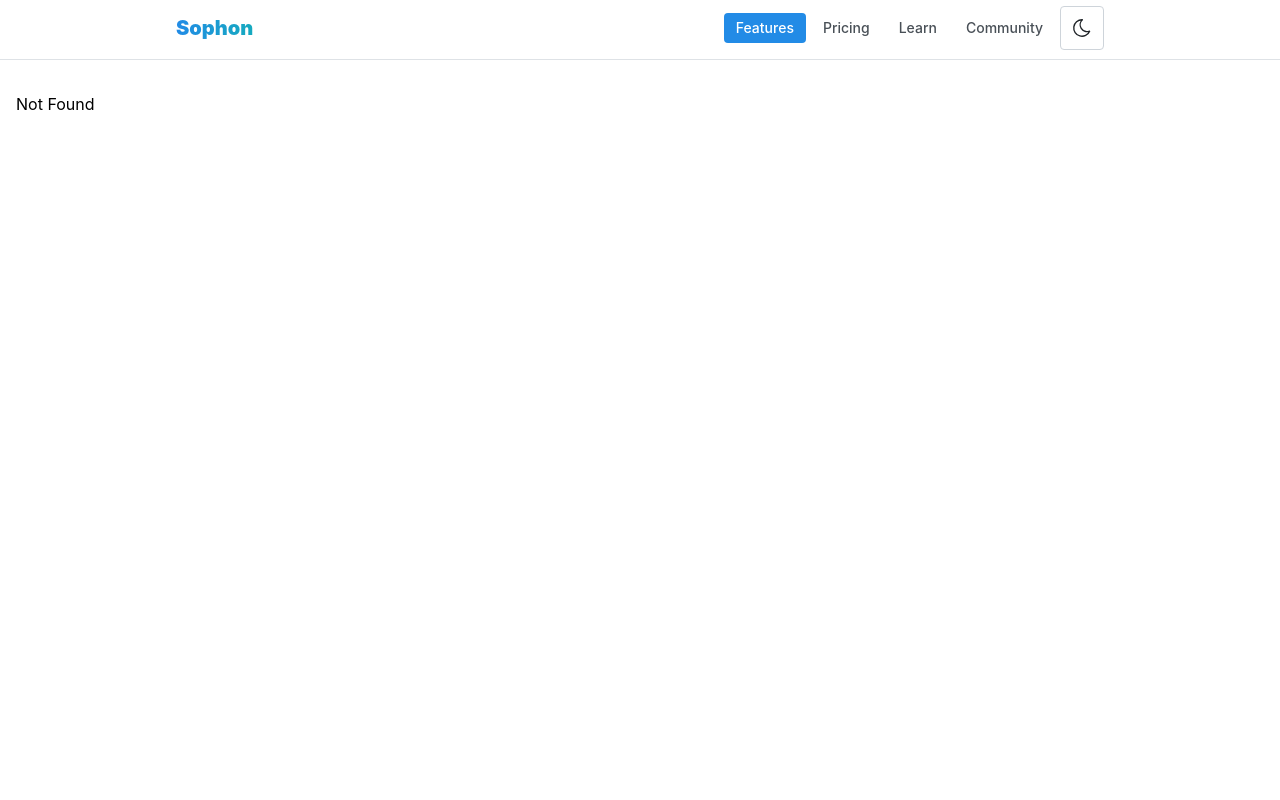
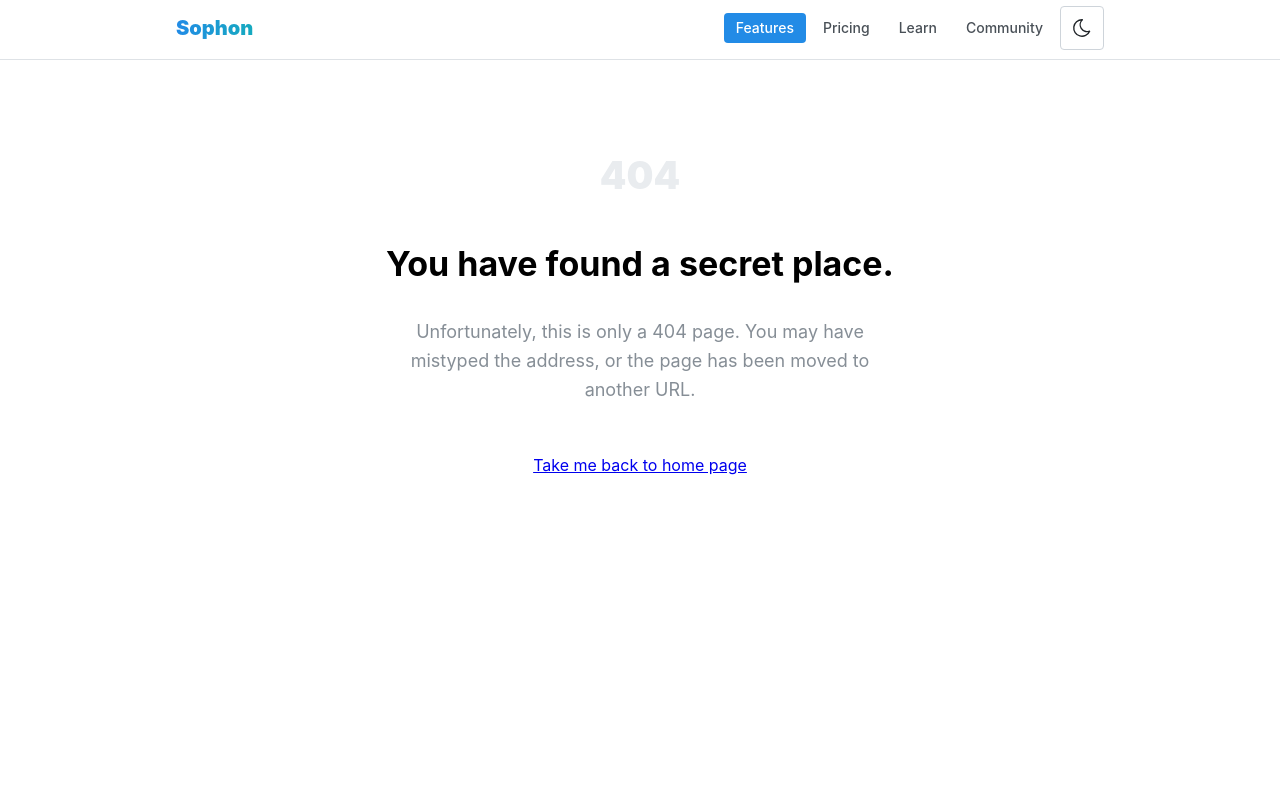
Before and after one commit to paulichdom/sophon-blog, a React (Vite) app: page /login in a window 1280 px wide. Before the commit this address had no page. Shown: the top 800 px of the page. Built offline with nearby package versions, Linux system fonts and the light colour scheme.

Commit message:
remove obsolite router impl, and streamline routing structure

```diff
--- a/src/App.tsx
+++ b/src/App.tsx
@@ -1,24 +1,38 @@
 import { QueryClient, QueryClientProvider } from '@tanstack/react-query';
-import { ReactQueryDevtools } from '@tanstack/react-query-devtools';
-import { Outlet } from '@tanstack/react-router';
-import { TanStackRouterDevtools } from '@tanstack/react-router-devtools';
+import { createRouter, RouterProvider } from '@tanstack/react-router';
 import { MantineProvider } from '@mantine/core';
-import { MainLayout } from './components/MainLayout/MainLayout';
+import { routeTree } from './routeTree.gen';
 import { theme } from './theme';
 
 import '@mantine/core/styles.css';
 
 const queryClinet = new QueryClient();
 
+// Set up a Router instance
+const router = createRouter({
+  routeTree,
+  context: {
+    queryClient: queryClinet,
+  },
+  defaultPreload: 'intent',
+  // Since we're using React Query, we don't want loader calls to ever be stale
+  // This will ensure that the loader is always called when the route is preloaded or visited
+  defaultPreloadStaleTime: 0,
+  scrollRestoration: true,
+})
+
+// Register things for typesafety
+declare module '@tanstack/react-router' {
+  interface Register {
+    router: typeof router;
+  }
+}
+
 export const App = () => {
   return (
     <QueryClientProvider client={queryClinet}>
       <MantineProvider theme={theme}>
-        <MainLayout>
-          <Outlet />
-        </MainLayout>
-        <TanStackRouterDevtools initialIsOpen={false} />
-        <ReactQueryDevtools initialIsOpen={false} />
+        <RouterProvider router={router} />
       </MantineProvider>
     </QueryClientProvider>
   );
--- /dev/null
+++ b/src/components/NotFound/NotFound.module.css
@@ -0,0 +1,35 @@
+.root {
+  padding-top: 80px;
+  padding-bottom: 80px;
+}
+
+.label {
+  text-align: center;
+  font-weight: 900;
+  font-size: 38px;
+  line-height: 1;
+  margin-bottom: calc(1.5 * var(--mantine-spacing-xl));
+  color: var(--mantine-color-gray-2);
+
+  @media (max-width: $mantine-breakpoint-sm) {
+    font-size: 32px;
+  }
+}
+
+.description {
+  max-width: 500px;
+  margin: auto;
+  margin-top: var(--mantine-spacing-xl);
+  margin-bottom: calc(1.5 * var(--mantine-spacing-xl));
+}
+
+.title {
+  font-family: 'Greycliff CF', var(--mantine-font-family);
+  text-align: center;
+  font-weight: 900;
+  font-size: 38px;
+
+  @media (max-width: $mantine-breakpoint-sm) {
+    font-size: 32px;
+  }
+}
--- /dev/null
+++ b/src/components/NotFound/NotFound.tsx
@@ -0,0 +1,28 @@
+import { Link } from '@tanstack/react-router';
+import { Container, Group, Text, Title } from '@mantine/core';
+import { Route as rootRoute } from '../../routes/__root';
+import classes from './NotFound.module.css';
+
+export function NotFound() {
+  return (
+    <Container className={classes.root}>
+      <div className={classes.label}>404</div>
+      <Title className={classes.title}>You have found a secret place.</Title>
+      <Text
+        className={classes.description}
+        c="dimmed"
+        size="lg"
+        ta="center"
+        m="auto"
+        mt="var(--mantine-spacing-xl)"
+        mb="calc(1.5 * var(--mantine-spacing-xl))"
+      >
+        Unfortunately, this is only a 404 page. You may have mistyped the address, or the page has
+        been moved to another URL.
+      </Text>
+      <Group justify="center">
+        <Link to={rootRoute.to}>Take me back to home page</Link>
+      </Group>
+    </Container>
+  );
+}
--- a/src/main.tsx
+++ b/src/main.tsx
@@ -1,13 +1,4 @@
 import ReactDOM from 'react-dom/client';
-import { RouterProvider, createRouter } from '@tanstack/react-router'
-import { routeTree } from './routeTree.gen'
+import { App } from './App';
 
-const router = createRouter({ routeTree })
-
-declare module '@tanstack/react-router' {
-  interface Register {
-    router: typeof router
-  }
-}
-
-ReactDOM.createRoot(document.getElementById('root')!).render(<RouterProvider router={router} />);
+ReactDOM.createRoot(document.getElementById('root')!).render(<App />);
--- a/src/routes/__root.tsx
+++ b/src/routes/__root.tsx
@@ -1,11 +1,23 @@
-import { createRootRoute } from '@tanstack/react-router';
-import { App } from '@/App';
+import { QueryClient } from '@tanstack/react-query';
+import { ReactQueryDevtools } from '@tanstack/react-query-devtools';
+import { createRootRouteWithContext, Link, Outlet } from '@tanstack/react-router';
+import { TanStackRouterDevtools } from '@tanstack/react-router-devtools';
+import { MainLayout } from '@/components/MainLayout/MainLayout';
+import { NotFound } from '@/components/NotFound/NotFound';
 
-
-export const Route = createRootRoute({
+export const Route = createRootRouteWithContext<{
+  queryClient: QueryClient;
+}>()({
   component: RootComponent,
+  notFoundComponent: () => <NotFound />,
 });
 
 function RootComponent() {
-  return <App />;
+  return (
+    <MainLayout>
+      <Outlet />
+      <ReactQueryDevtools initialIsOpen={false} />
+      <TanStackRouterDevtools initialIsOpen={false} />
+    </MainLayout>
+  );
 }
```
Also changed, not shown: src/Router.tsx (deleted, +0 -40 lines).
